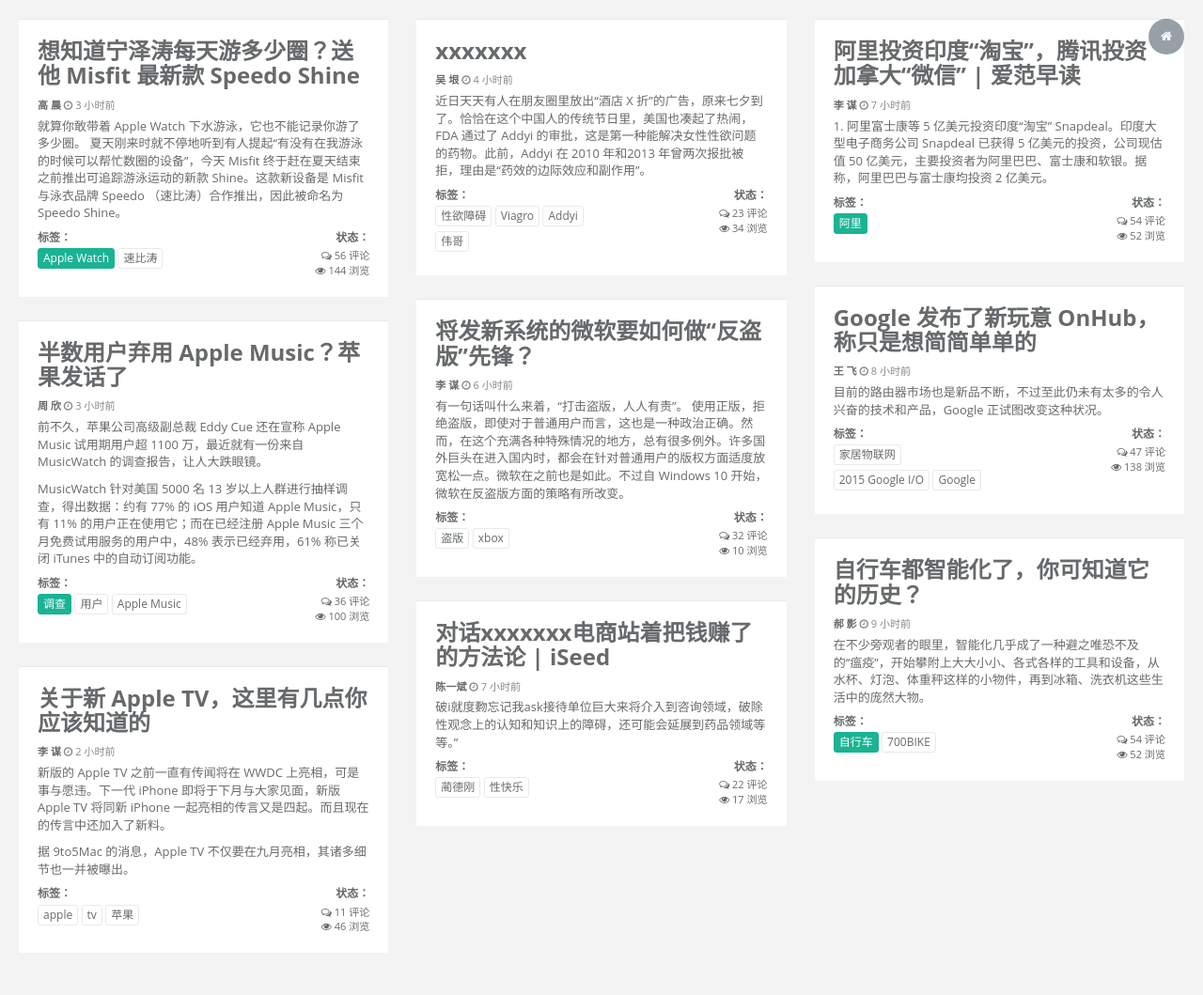
After one commit to wokiy/node-content-sys, a Node server app: page /admin/blog in a window 1280 px wide. The commit adds this page. Shown: the whole page at 94% size. Run offline with Node 20, Linux system fonts and the light colour scheme; some libraries are stand-ins or nearby versions.

```diff
--- /dev/null
+++ b/views/node-admin-sys-blog.ejs
@@ -0,0 +1,306 @@
+<!DOCTYPE html>
+<html>
+<head>
+    <meta charset="utf-8">
+    <meta name="viewport" content="width=device-width, initial-scale=1.0">
+    <title>文章列表</title>
+    <meta name="keywords" content="H+后台主题,后台bootstrap框架,会员中心主题,后台HTML,响应式后台">
+    <meta name="description" content="H+是一个完全响应式，基于Bootstrap3最新版本开发的扁平化主题，她采用了主流的左右两栏式布局，使用了Html5+CSS3等现代技术">
+    <link rel="shortcut icon" href="../images/bitbug_favicon.ico">
+    <link href="../css/bootstrap.min.css" rel="stylesheet">
+    <link href="../css/font-awesome.min.css" rel="stylesheet">
+    <link href="../css/animate.min.css" rel="stylesheet">
+    <link href="../css/style.min.css" rel="stylesheet">
+</head>
+<body class="gray-bg">
+<div class="wrapper wrapper-content  animated fadeInRight blog">
+    <div class="row">
+        <div class="col-lg-4">
+            <div class="ibox">
+                <div class="ibox-content">
+                    <a href="/views" class="btn-link">
+                        <h2>
+                            想知道宁泽涛每天游多少圈？送他 Misfit 最新款 Speedo Shine
+                        </h2>
+                    </a>
+                    <div class="small m-b-xs">
+                        <strong>高 晨</strong> <span class="text-muted"><i class="fa fa-clock-o"></i> 3 小时前</span>
+                    </div>
+                    <p>
+                        就算你敢带着 Apple Watch 下水游泳，它也不能记录你游了多少圈。 夏天刚来时就不停地听到有人提起“有没有在我游泳的时候可以帮忙数圈的设备”，今天 Misfit 终于赶在夏天结束之前推出可追踪游泳运动的新款 Shine。这款新设备是 Misfit 与泳衣品牌 Speedo （速比涛）合作推出，因此被命名为 Speedo Shine。
+                    </p>
+                    <div class="row">
+                        <div class="col-md-6">
+                            <h5>标签：</h5>
+                            <button class="btn btn-primary btn-xs" type="button">Apple Watch</button>
+                            <button class="btn btn-white btn-xs" type="button">速比涛</button>
+                        </div>
+                        <div class="col-md-6">
+                            <div class="small text-right">
+                                <h5>状态：</h5>
+                                <div> <i class="fa fa-comments-o"> </i> 56 评论 </div>
+                                <i class="fa fa-eye"> </i> 144 浏览
+                            </div>
+                        </div>
+                    </div>
+                </div>
+            </div>
+            <div class="ibox">
+                <div class="ibox-content">
+                    <a href="article.html" class="btn-link">
+                        <h2>
+                            半数用户弃用 Apple Music？苹果发话了
+                        </h2>
+                    </a>
+                    <div class="small m-b-xs">
+                        <strong>周 欣</strong> <span class="text-muted"><i class="fa fa-clock-o"></i> 3 小时前</span>
+                    </div>
+                    <p>
+                        前不久，苹果公司高级副总裁 Eddy Cue 还在宣称 Apple Music 试用期用户超 1100 万，最近就有一份来自 MusicWatch 的调查报告，让人大跌眼镜。
+
+
+                    </p>
+                    <p>
+                        MusicWatch 针对美国 5000 名 13 岁以上人群进行抽样调查，得出数据：约有 77% 的 iOS 用户知道 Apple Music，只有 11% 的用户正在使用它；而在已经注册 Apple Music 三个月免费试用服务的用户中，48% 表示已经弃用，61% 称已关闭 iTunes 中的自动订阅功能。
+                    </p>
+                    <div class="row">
+                        <div class="col-md-6">
+                            <h5>标签：</h5>
+                            <button class="btn btn-primary btn-xs" type="button">调查</button>
+                            <button class="btn btn-white btn-xs" type="button">用户</button>
+                            <button class="btn btn-white btn-xs" type="button">Apple Music</button>
+                        </div>
+                        <div class="col-md-6">
+                            <div class="small text-right">
+                                <h5>状态：</h5>
+                                <div> <i class="fa fa-comments-o"> </i> 36 评论 </div>
+                                <i class="fa fa-eye"> </i> 100 浏览
+                            </div>
+                        </div>
+                    </div>
+                </div>
+            </div>
+            <div class="ibox">
+                <div class="ibox-content">
+                    <a href="article.html" class="btn-link">
+                        <h2>
+                            关于新 Apple TV，这里有几点你应该知道的
+                        </h2>
+                    </a>
+                    <div class="small m-b-xs">
+                        <strong>李 谋</strong> <span class="text-muted"><i class="fa fa-clock-o"></i> 2 小时前</span>
+                    </div>
+                    <p>
+                        新版的 Apple TV 之前一直有传闻将在 WWDC 上亮相，可是事与愿违。下一代 iPhone 即将于下月与大家见面，新版 Apple TV 将同新 iPhone 一起亮相的传言又是四起。而且现在的传言中还加入了新料。</p>
+                    <p>
+
+                        据 9to5Mac 的消息，Apple TV 不仅要在九月亮相，其诸多细节也一并被曝出。
+                    </p>
+                    <div class="row">
+                        <div class="col-md-6">
+                            <h5>标签：</h5>
+                            <button class="btn btn-white btn-xs" type="button">apple</button>
+                            <button class="btn btn-white btn-xs" type="button">tv</button>
+                            <button class="btn btn-white btn-xs" type="button">苹果</button>
+                        </div>
+                        <div class="col-md-6">
+                            <div class="small text-right">
+                                <h5>状态：</h5>
+                                <div> <i class="fa fa-comments-o"> </i> 11 评论 </div>
+                                <i class="fa fa-eye"> </i> 46 浏览
+                            </div>
+                        </div>
+                    </div>
+                </div>
+            </div>
+        </div>
+        <div class="col-lg-4">
+            <div class="ibox">
+                <div class="ibox-content">
+                    <a href="article.html" class="btn-link">
+                        <h2>
+                            xxxxxxx
+                        </h2>
+                    </a>
+                    <div class="small m-b-xs">
+                        <strong>吴 垠</strong> <span class="text-muted"><i class="fa fa-clock-o"></i> 4 小时前</span>
+                    </div>
+                    <p>
+                        近日天天有人在朋友圈里放出“酒店 X 折”的广告，原来七夕到了。恰恰在这个中国人的传统节日里，美国也凑起了热闹，FDA 通过了 Addyi 的审批，这是第一种能解决女性性欲问题的药物。此前，Addyi 在 2010 年和2013 年曾两次报批被拒，理由是“药效的边际效应和副作用”。</p>
+                    <div class="row">
+                        <div class="col-md-6">
+                            <h5>标签：</h5>
+                            <button class="btn btn-white btn-xs" type="button">性欲障碍</button>
+                            <button class="btn btn-white btn-xs" type="button">Viagro</button>
+                            <button class="btn btn-white btn-xs" type="button">Addyi</button>
+                            <button class="btn btn-white btn-xs" type="button">伟哥</button>
+                        </div>
+                        <div class="col-md-6">
+                            <div class="small text-right">
+                                <h5>状态：</h5>
+                                <div> <i class="fa fa-comments-o"> </i> 23 评论 </div>
+                                <i class="fa fa-eye"> </i> 34 浏览
+                            </div>
+                        </div>
+                    </div>
+                </div>
+            </div>
+            <div class="ibox">
+                <div class="ibox-content">
+                    <a href="article.html" class="btn-link">
+                        <h2>
+
+                            将发新系统的微软要如何做“反盗版”先锋？
+                        </h2>
+                    </a>
+                    <div class="small m-b-xs">
+                        <strong>李 谋</strong> <span class="text-muted"><i class="fa fa-clock-o"></i> 6 小时前</span>
+                    </div>
+                    <p>
+                        有一句话叫什么来着，“打击盗版，人人有责”。 使用正版，拒绝盗版，即使对于普通用户而言，这也是一种政治正确。然而，在这个充满各种特殊情况的地方，总有很多例外。许多国外巨头在进入国内时，都会在针对普通用户的版权方面适度放宽松一点。微软在之前也是如此。不过自 Windows 10 开始，微软在反盗版方面的策略有所改变。
+                    </p>
+                    <div class="row">
+                        <div class="col-md-6">
+                            <h5>标签：</h5>
+                            <button class="btn btn-white btn-xs" type="button">盗版</button>
+                            <button class="btn btn-white btn-xs" type="button">xbox</button>
+                        </div>
+                        <div class="col-md-6">
+                            <div class="small text-right">
+                                <h5>状态：</h5>
+                                <div> <i class="fa fa-comments-o"> </i> 32 评论 </div>
+                                <i class="fa fa-eye"> </i> 10 浏览
+                            </div>
+                        </div>
+                    </div>
+                </div>
+            </div>
+            <div class="ibox">
+                <div class="ibox-content">
+                    <a href="article.html" class="btn-link">
+                        <h2>
+                            对话xxxxxxx电商站着把钱赚了的方法论 | iSeed
+                        </h2>
+                    </a>
+                    <div class="small m-b-xs">
+                        <strong>陈一斌</strong> <span class="text-muted"><i class="fa fa-clock-o"></i> 7 小时前</span>
+                    </div>
+                    <p>
+                        破i就度覅忘记我ask接待单位巨大来将介入到咨询领域，破除性观念上的认知和知识上的障碍，还可能会延展到药品领域等等。”
+                    </p>
+                    <div class="row">
+                        <div class="col-md-6">
+                            <h5>标签：</h5>
+                            <button class="btn btn-white btn-xs" type="button">蔺德刚</button>
+                            <button class="btn btn-white btn-xs" type="button">性快乐</button>
+
+                        </div>
+                        <div class="col-md-6">
+                            <div class="small text-right">
+                                <h5>状态：</h5>
+                                <div> <i class="fa fa-comments-o"> </i> 22 评论 </div>
+                                <i class="fa fa-eye"> </i> 17 浏览
+                            </div>
+                        </div>
+                    </div>
+                </div>
+            </div>
+        </div>
+        <div class="col-lg-4">
+            <div class="ibox">
+                <div class="ibox-content">
+                    <a href="article.html" class="btn-link">
+                        <h2>
+                            阿里投资印度“淘宝”，腾讯投资加拿大“微信” | 爱范早读
+                        </h2>
+                    </a>
+                    <div class="small m-b-xs">
+                        <strong>李 谋</strong> <span class="text-muted"><i class="fa fa-clock-o"></i>  7 小时前</span>
+                    </div>
+                    <p>
+                        1. 阿里富士康等 5 亿美元投资印度“淘宝” Snapdeal。印度大型电子商务公司 Snapdeal 已获得 5 亿美元的投资，公司现估值 50 亿美元，主要投资者为阿里巴巴、富士康和软银。据称，阿里巴巴与富士康均投资 2 亿美元。
+                    </p>
+                    <div class="row">
+                        <div class="col-md-6">
+                            <h5>标签：</h5>
+                            <button class="btn btn-primary btn-xs" type="button">阿里</button>
+                        </div>
+                        <div class="col-md-6">
+                            <div class="small text-right">
+                                <h5>状态：</h5>
+                                <div> <i class="fa fa-comments-o"> </i> 54 评论 </div>
+                                <i class="fa fa-eye"> </i> 52 浏览
+                            </div>
+                        </div>
+                    </div>
+                </div>
+            </div>
+            <div class="ibox">
+                <div class="ibox-content">
+                    <a href="article.html" class="btn-link">
+                        <h2>
+                            Google 发布了新玩意 OnHub，称只是想简简单单的
+                        </h2>
+                    </a>
+                    <div class="small m-b-xs">
+                        <strong>王 飞</strong> <span class="text-muted"><i class="fa fa-clock-o"></i> 8 小时前</span>
+                    </div>
+                    <p>
+                        目前的路由器市场也是新品不断，不过至此仍未有太多的令人兴奋的技术和产品，Google 正试图改变这种状况。
+                    </p>
+                    <div class="row">
+                        <div class="col-md-6">
+                            <h5>标签：</h5>
+                            <button class="btn btn-white btn-xs" type="button">家居物联网</button>
+                            <button class="btn btn-white btn-xs" type="button">2015 Google I/O</button>
+                            <button class="btn btn-white btn-xs" type="button">Google</button>
+                        </div>
+                        <div class="col-md-6">
+                            <div class="small text-right">
+                                <h5>状态：</h5>
+                                <div> <i class="fa fa-comments-o"> </i> 47 评论 </div>
+                                <i class="fa fa-eye"> </i> 138 浏览
+                            </div>
+                        </div>
+                    </div>
+                </div>
+            </div>
+            <div class="ibox">
+                <div class="ibox-content">
+                    <a href="article.html" class="btn-link">
+                        <h2>
+                            自行车都智能化了，你可知道它的历史？
+                        </h2>
+                    </a>
+                    <div class="small m-b-xs">
+                        <strong>郝 影</strong> <span class="text-muted"><i class="fa fa-clock-o"></i> 9 小时前</span>
+                    </div>
+                    <p>
+                        在不少旁观者的眼里，智能化几乎成了一种避之唯恐不及的“瘟疫”，开始攀附上大大小小、各式各样的工具和设备，从水杯、灯泡、体重秤这样的小物件，再到冰箱、洗衣机这些生活中的庞然大物。
+                    </p>
+                    <div class="row">
+                        <div class="col-md-6">
+                            <h5>标签：</h5>
+                            <button class="btn btn-primary btn-xs" type="button">自行车</button>
+                            <button class="btn btn-white btn-xs" type="button">700BIKE</button>
+                        </div>
+                        <div class="col-md-6">
+                            <div class="small text-right">
+                                <h5>状态：</h5>
+                                <div> <i class="fa fa-comments-o"> </i> 54 评论 </div>
+                                <i class="fa fa-eye"> </i> 52 浏览
+                            </div>
+                        </div>
+                    </div>
+                </div>
+            </div>
+        </div>
+    </div>
+</div>
+<script src="../js/jquery.min.js"></script>
+<script src="../js/bootstrap.min.js"></script>
+<script src="../js/content.min.js"></script>
+
+</body>
+
+</html>
--- a/views/node-admin-sys-index.ejs
+++ b/views/node-admin-sys-index.ejs
@@ -88,6 +88,9 @@
                     <ul class="nav nav-second-level">
                         <li>
                             <a href="/admin/contentEdit" class="J_menuItem">文章发布</a>
+                        </li>
+                        <li>
+                            <a href="/admin/blog" class="J_menuItem">文章博文</a>
                         </li>
                     </ul>
                 </li>
--- a/views/node-admin-sys-markdown.ejs
+++ b/views/node-admin-sys-markdown.ejs
@@ -42,7 +42,7 @@
                         <label class="col-sm-1 control-label">
                             内容简介
                         </label>
-                        <div class="col-sm-2">
+                        <div class="col-sm-6">
                             <input id="description" name="description" type="text" class="form-control">
                         </div>
                     </div>
```
Also changed, not shown: routers/admin.js (+22 -2 lines).
